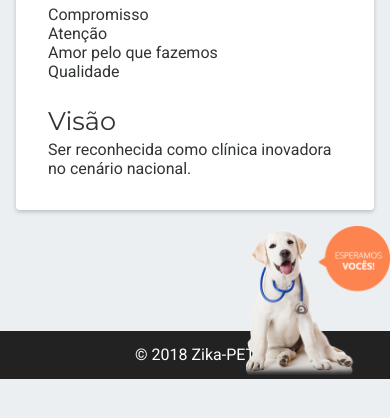
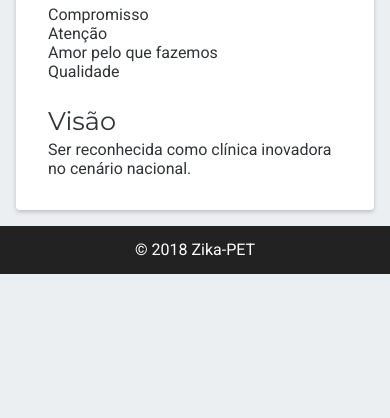
Before and after one commit to matheuspr96/Clinica-Veterinaria-Web_PPI, a PHP site: page / in a window 390 px wide. Shown: the part 1033-1451 px from the top of the page. Run offline with PHP 8.4, Linux system fonts and the light colour scheme; some libraries are stand-ins or nearby versions; some web fonts are replaced.

Commit message:
Removendo img do footer em telas menores para n esconder texto do footer

```diff
--- a/styles/index.css
+++ b/styles/index.css
@@ -319,6 +319,9 @@ body {
 	margin-bottom: -3rem;
 	margin-left: calc(100% - 9rem);
 }
+@media screen and (max-width: 450px) {
+	.imagem-footer { display: none; }
+}
 
 ::-webkit-scrollbar {
 	background-color: rgba(0, 0, 0, 0.04);
```
